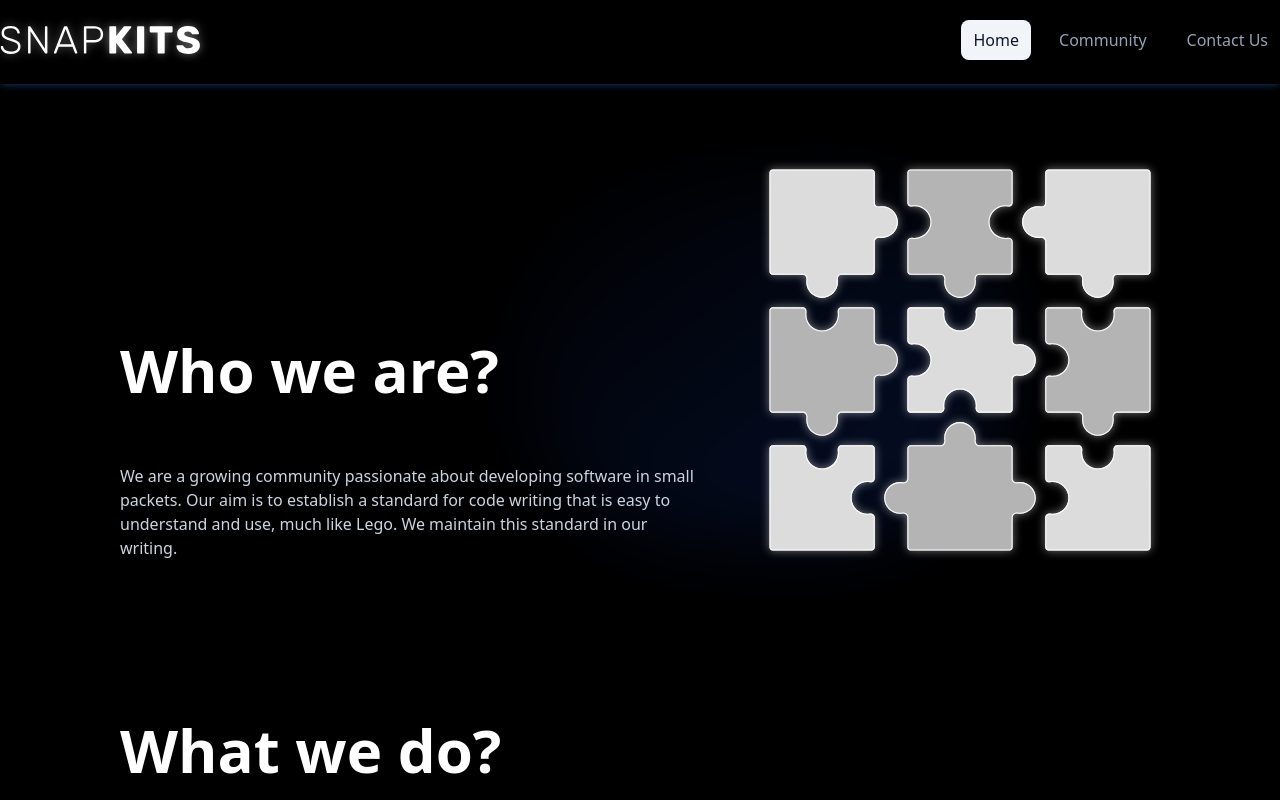
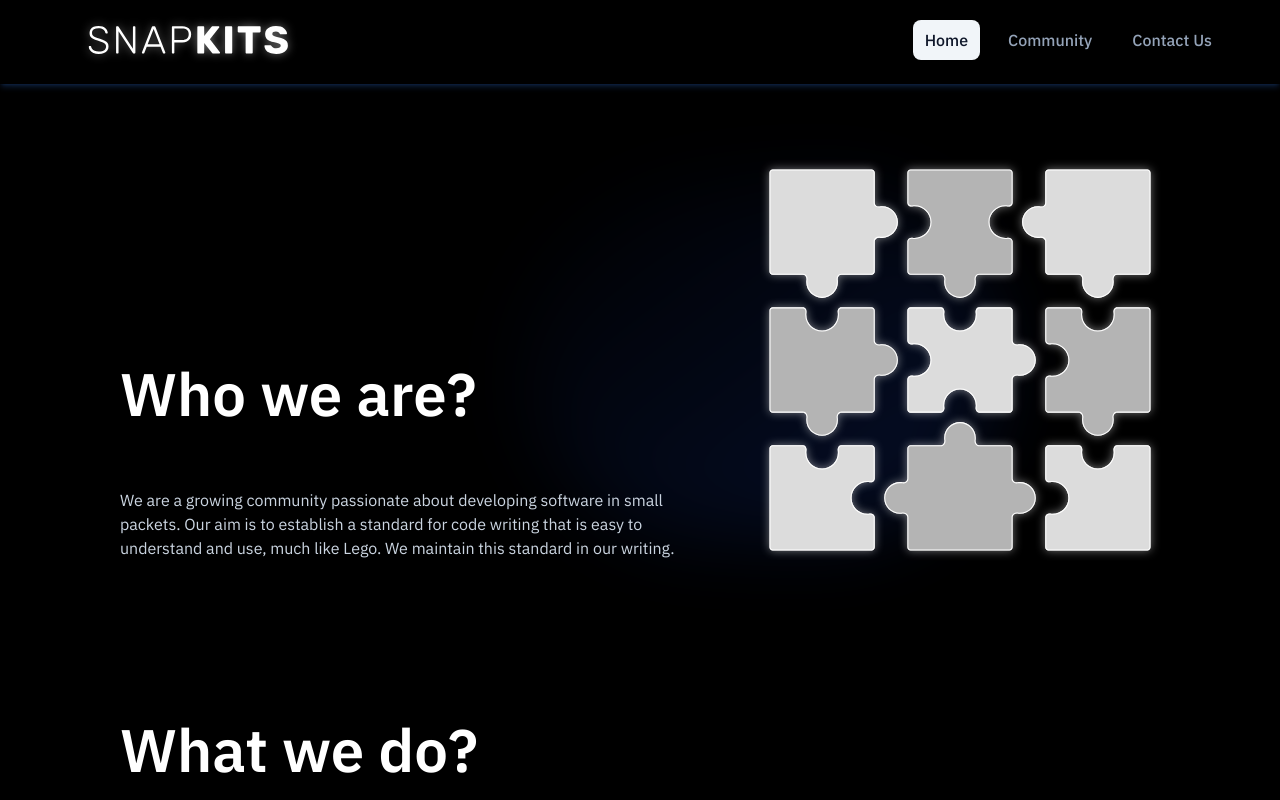
Before and after one commit to snapkits/snap-kits, a Next.js app: page /snap-kits/ in a window 1280 px wide. Shown: the top 800 px of the page. Built offline with nearby package versions, Linux system fonts and the light colour scheme.

Commit message:
added auth with clerk platform

```diff
--- a/package.json
+++ b/package.json
@@ -9,6 +9,7 @@
     "lint": "next lint"
   },
   "dependencies": {
+    "@clerk/nextjs": "^4.29.7",
     "@radix-ui/react-slot": "^1.0.2",
     "class-variance-authority": "^0.7.0",
     "clsx": "^2.1.0",
--- /dev/null
+++ b/src/app/(auth)/layout.tsx
@@ -0,0 +1,11 @@
+import React from 'react';
+
+const AuthLayout = ({ children }: { children: React.ReactNode }) => {
+  return (
+    <main className='auth flex min-h-screen w-full items-center justify-center bg-slate-100'>
+      {children}
+    </main>
+  );
+};
+
+export default AuthLayout;
--- /dev/null
+++ b/src/app/(auth)/sign-in/[[...sign-in]]/page.tsx
@@ -0,0 +1,8 @@
+import { SignIn } from '@clerk/nextjs';
+import React from 'react';
+
+const SignInPage = () => {
+  return <SignIn />;
+};
+
+export default SignInPage;
--- /dev/null
+++ b/src/app/(auth)/sign-up/[[...sign-up]]/page.tsx
@@ -0,0 +1,8 @@
+import { SignUp } from '@clerk/nextjs';
+import React from 'react';
+
+const SignUpPage = () => {
+  return <SignUp />;
+};
+
+export default SignUpPage;
--- a/src/app/(root)/(home)/page.tsx
+++ b/src/app/(root)/(home)/page.tsx
@@ -4,7 +4,7 @@ import { Cards } from '@/components/ProjectCard';
 
 const Home = () => {
   return (
-    <main className='flex flex-col items-center justify-between px-20'>
+    <>
       <section className='my-10 flex w-full items-end justify-between p-10'>
         <div className='flex max-w-xl flex-col gap-16'>
           <h2 className='text-6xl font-semibold text-white'>Who we are?</h2>
@@ -151,7 +151,7 @@ const Home = () => {
           </ul>
         </div>
       </section>
-    </main>
+    </>
   );
 };
 
--- a/src/app/(root)/contact-us/page.tsx
+++ b/src/app/(root)/contact-us/page.tsx
@@ -24,7 +24,7 @@ const ContactUs = () => {
   };
 
   return (
-    <main className='flex flex-col items-center justify-between px-20'>
+    <>
       <section className='my-10 flex w-full flex-row-reverse items-end justify-between p-10'>
         <div
           className="before:bg-gradient-radial after:bg-gradient-conic relative z-[-1]
@@ -171,7 +171,7 @@ const ContactUs = () => {
           )}
         </div>
       </section>
-    </main>
+    </>
   );
 };
 
--- a/src/app/(root)/layout.tsx
+++ b/src/app/(root)/layout.tsx
@@ -2,14 +2,20 @@ import Footer from '@/components/Footer';
 import { NavHeader } from '@/components/NavHeader';
 import React from 'react';
 
-const layout = ({ children }: { children: React.ReactNode }) => {
+const RootLayout = ({ children }: { children: React.ReactNode }) => {
   return (
-    <>
-      <NavHeader />
-      <div className='pt-20'>{children}</div>
-      <Footer />
-    </>
+    <main className='root'>
+      <div className='root-container'>
+        <div className='wrapper'>
+          <NavHeader />
+          <main className='flex flex-col items-center justify-between p-20'>
+            {children}
+          </main>
+          <Footer />
+        </div>
+      </div>
+    </main>
   );
 };
 
-export default layout;
+export default RootLayout;
--- a/src/app/layout.tsx
+++ b/src/app/layout.tsx
@@ -1,5 +1,14 @@
 import type { Metadata } from 'next';
 import '../styles/globals.css';
+import { IBM_Plex_Sans } from 'next/font/google';
+import { cn } from '@/lib/utils';
+import { ClerkProvider } from '@clerk/nextjs';
+
+const IBMPlex = IBM_Plex_Sans({
+  subsets: ['latin'],
+  weight: ['400', '500', '600', '700'],
+  variable: '--font-ibm-plex',
+});
 
 export const metadata: Metadata = {
   title: 'SnapKits',
@@ -12,8 +21,15 @@ export default function RootLayout({
   children: React.ReactNode;
 }>) {
   return (
-    <html lang='en' className='dark scroll-smooth bg-black'>
-      <body suppressHydrationWarning={true}>{children}</body>
-    </html>
+    <ClerkProvider appearance={{}}>
+      <html lang='en' className='dark scroll-smooth bg-black'>
+        <body
+          suppressHydrationWarning={true}
+          className={cn('font-IBMPlex antialiased', IBMPlex.variable)}
+        >
+          {children}
+        </body>
+      </html>
+    </ClerkProvider>
   );
 }
--- a/src/components/NavHeader.tsx
+++ b/src/components/NavHeader.tsx
@@ -3,6 +3,7 @@ import { usePathname } from 'next/navigation';
 import Link from 'next/link';
 import Image from 'next/image';
 import { ScrollProgress } from './ScrollProgress';
+import { UserButton } from '@clerk/nextjs';
 
 export function NavHeader() {
   const pathname = usePathname();
@@ -15,8 +16,8 @@ export function NavHeader() {
 
   return (
     <header className='fixed top-0 w-full bg-black shadow-md shadow-blue-500/20 '>
-      <section className='relative mx-auto my-4 flex max-w-7xl justify-center'>
-        <div className='flex w-full justify-between'>
+      <section className='max-w-8xl relative mx-6 my-4 flex'>
+        <div className='flex w-full justify-between pe-4 ps-16'>
           <div
             className="before:bg-gradient-radial flex items-center before:absolute before:h-[50px] before:w-full
                         before:-translate-x-1/2 before:rounded-full before:from-sky-500 before:blur-2xl
@@ -44,6 +45,9 @@ export function NavHeader() {
             ))}
           </nav>
         </div>
+        <div className='flex items-center p-2'>
+          <UserButton afterSignOutUrl='/' />
+        </div>
       </section>
       <ScrollProgress />
     </header>
--- /dev/null
+++ b/src/middleware.ts
@@ -0,0 +1,16 @@
+import { authMiddleware } from '@clerk/nextjs';
+
+export default authMiddleware({
+  // Routes that can be accessed while signed out
+  publicRoutes: ['/sign-in'],
+  // Routes that can always be accessed, and have
+  // no authentication information
+  ignoredRoutes: ['/no-auth-in-this-route'],
+});
+
+export const config = {
+  // Protects all routes, including api/trpc.
+  // See https://clerk.com/docs/references/nextjs/auth-middleware
+  // for more information about configuring your Middleware
+  matcher: ['/((?!.+\\.[\\w]+$|_next).*)', '/', '/(api|trpc)(.*)'],
+};
--- a/tailwind.config.ts
+++ b/tailwind.config.ts
@@ -1,40 +1,43 @@
-import type { Config } from "tailwindcss"
+import type { Config } from 'tailwindcss';
 
 const config = {
-  darkMode: ["class"],
+  darkMode: ['class'],
   content: [
     './pages/**/*.{ts,tsx}',
     './components/**/*.{ts,tsx}',
     './app/**/*.{ts,tsx}',
     './src/**/*.{ts,tsx}',
   ],
-  prefix: "",
+  prefix: '',
   theme: {
     container: {
       center: true,
-      padding: "2rem",
+      padding: '2rem',
       screens: {
-        "2xl": "1400px",
+        '2xl': '1400px',
       },
     },
     extend: {
+      fontFamily: {
+        IBMPlex: ['var(--font-ibm-plex)'],
+      },
       keyframes: {
-        "accordion-down": {
-          from: { height: "0" },
-          to: { height: "var(--radix-accordion-content-height)" },
+        'accordion-down': {
+          from: { height: '0' },
+          to: { height: 'var(--radix-accordion-content-height)' },
         },
-        "accordion-up": {
-          from: { height: "var(--radix-accordion-content-height)" },
-          to: { height: "0" },
+        'accordion-up': {
+          from: { height: 'var(--radix-accordion-content-height)' },
+          to: { height: '0' },
         },
       },
       animation: {
-        "accordion-down": "accordion-down 0.2s ease-out",
-        "accordion-up": "accordion-up 0.2s ease-out",
+        'accordion-down': 'accordion-down 0.2s ease-out',
+        'accordion-up': 'accordion-up 0.2s ease-out',
       },
     },
   },
-  plugins: [require("tailwindcss-animate")],
-} satisfies Config
+  plugins: [require('tailwindcss-animate')],
+} satisfies Config;
 
-export default config
+export default config;
```
Also changed, not shown: 1 other file (tests, documents, lock files or other folders).
